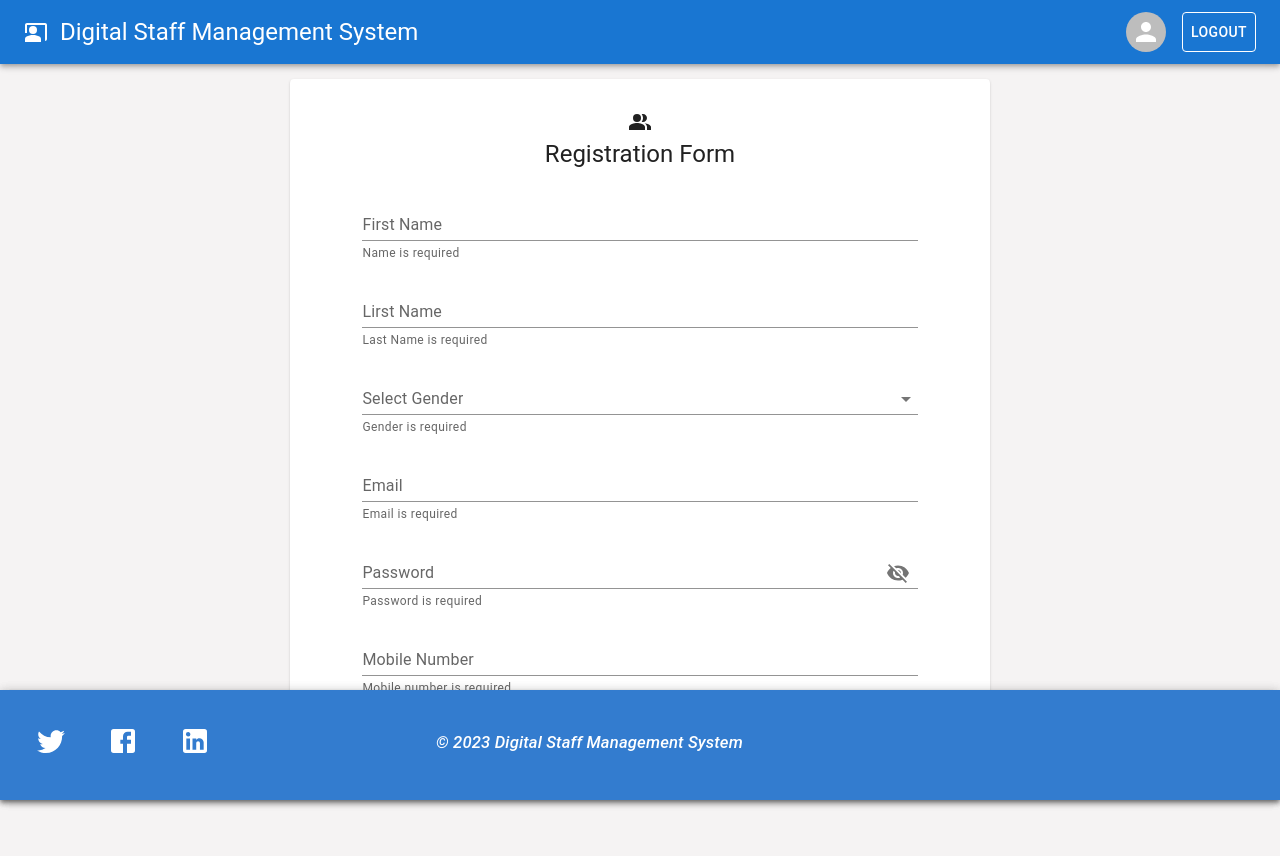
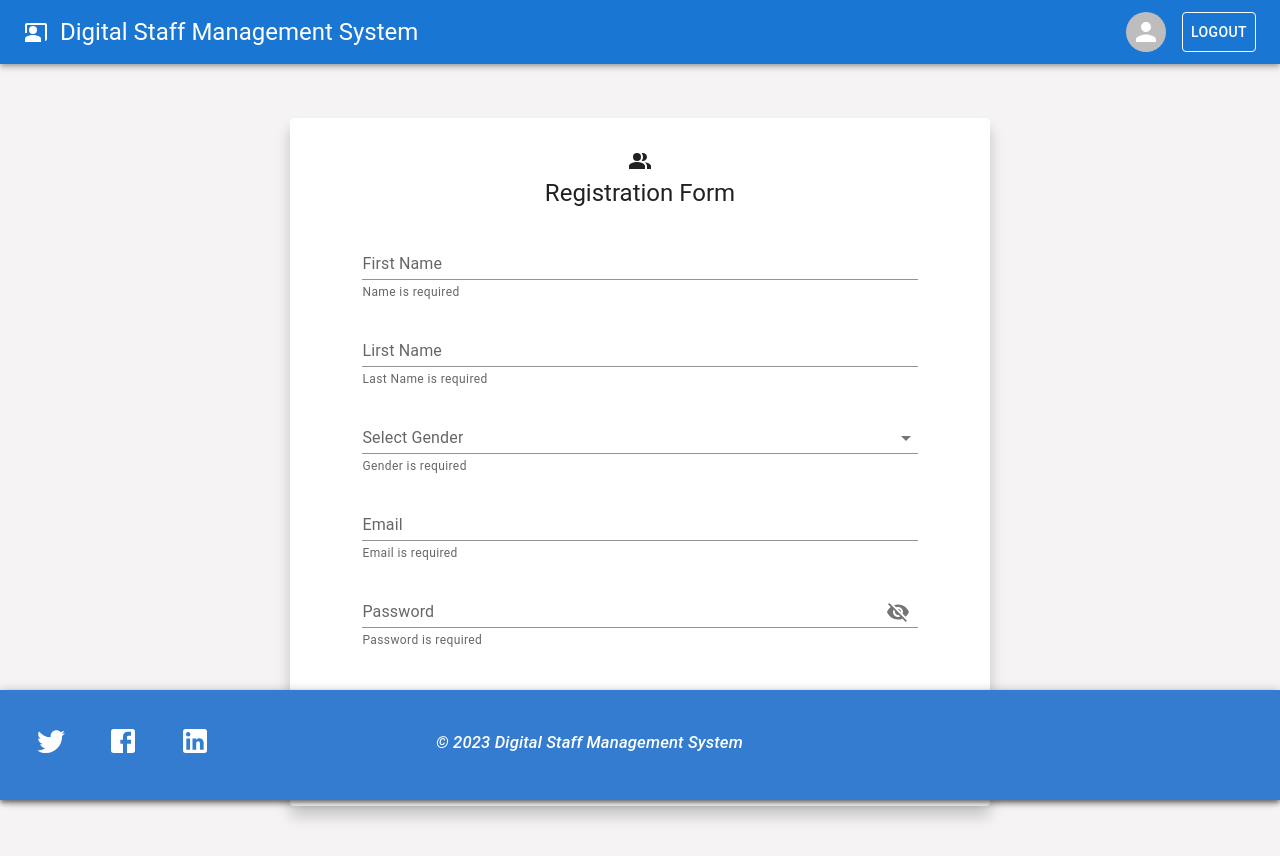
Before and after one commit to sukanyamohanty143/Digital-Staff-Management-System., a React (Create React App) app: page /registration in a window 1280 px wide. Before the commit the page ends 817 px from the top, so only its background shows below. Built offline with nearby package versions, Linux system fonts and the light colour scheme.

Commit message:
added shudow on registration card

```diff
--- a/src/App.css
+++ b/src/App.css
@@ -33,7 +33,7 @@ body {
   width: 700px;
   height:auto;
   margin: auto;
-  margin-top: 15px;
+  margin-top: 54px;
   margin-bottom: 50px;
 }
 
--- a/src/Components/Pages/Footer.js
+++ b/src/Components/Pages/Footer.js
@@ -102,7 +102,7 @@ function Footer() {
             <Grid container spacing={1}>
               <Grid item xs={4}>
                 <Typography variant="h5" style={{ margin: '15px' }}>
-                  <Tooltip title="This icon for style" placement="top" arrow>
+                  <Tooltip className='tooltrip' title="This icon for style" placement="top" arrow>
                     <TwitterIcon style={iconStyle} />
                   </Tooltip>
                   <Tooltip title="This icon for style" arrow>
--- a/src/Components/Pages/Registration.js
+++ b/src/Components/Pages/Registration.js
@@ -1,3 +1,368 @@
+
+// import React, { useState } from 'react';
+// import { useNavigate } from 'react-router-dom';
+// import Box from '@mui/material/Box';
+// import TextField from '@mui/material/TextField';
+// import MenuItem from '@mui/material/MenuItem';
+// import { Typography, Button, Card, CardContent } from '@mui/material';
+// import PeopleAltIcon from '@mui/icons-material/PeopleAlt';
+// import { getAuth, createUserWithEmailAndPassword } from "firebase/auth";
+// import { app } from '../Pages/Context/firebase'
+
+// import IconButton from '@mui/material/IconButton';
+// import InputAdornment from '@mui/material/InputAdornment';
+// import VisibilityIcon from '@mui/icons-material/Visibility';
+// import VisibilityOffIcon from '@mui/icons-material/VisibilityOff';
+
+
+// const auth = getAuth(app);
+// const genderData = [
+//   {
+//     value: 'male',
+//     gender: 'Male',
+//   },
+//   {
+//     value: 'female',
+//     gender: 'Female',
+//   },
+// ];
+
+// function Registration() {
+
+//   const navigate = useNavigate();
+//   const goToLogin = () => {
+//     navigate("/login")
+//   }
+
+
+//   const [showPassword, setShowPassword] = useState(false);
+//   const handleTogglePassword = () => {
+//     setShowPassword(!showPassword);
+//   };
+
+
+//   const [submittedData, setSubmittedData] = useState(null);
+//   const [formData, setFormData] = useState({
+//     firstname: '',
+//     lastname: '',
+//     gender: '',
+//     mobilenumber: '',
+//     email: '',
+//     password: ''
+//   });
+//   console.log("formData", formData);
+
+//   const handleChange = (event) => {
+//     const { name, value } = event.target;
+//     setFormData({ ...formData, [name]: value })
+//   };
+
+
+//   const handleSubmit = () => {
+
+//     if (formData.firstname && formData.lastname && formData.gender && formData.mobilenumber  && formData.email && formData.password) {
+//       createUserWithEmailAndPassword(auth, formData.email, formData.password).then(vlu => alert("Sign up Done"))
+
+//       fetch('http://localhost:8000/employees', {
+//         method: 'POST',
+//         headers: {
+//           'Content-Type': 'application/json',
+//         },
+//         body: JSON.stringify(formData),
+//       })
+//         .then(response => response.json())
+//         .then(data => {
+//           console.log('Data added:', data);
+//         })
+//         .catch(error => {
+//           console.error('Error adding data:', error);
+//         });
+//       setSubmittedData(formData);
+
+//       setFormData({
+//         firstname: '',
+//         lastname: '',
+//         gender: '',
+//         email: '',
+//         password: '',
+//         mobilenumber: ''
+//       })
+//       goToLogin()
+
+//     } else {
+//       alert("fill all required")
+//     }
+//   };
+
+//   return (
+//     <>
+
+//       <Card className='registretion-card'>
+//         <CardContent>
+//           <Box style={{ textAlign: 'center', margin: '15px' }}>
+//             <PeopleAltIcon />
+//             <Typography variant='h5'>Registration Form</Typography>
+//           </Box>
+
+//           <Box
+//             component="form"
+//             sx={{
+//               '& .MuiTextField-root': { m: 1, width: '55ch' },
+//             }}
+//             noValidate
+//             autoComplete="off"
+//           >
+
+//             <div className="formcontainer">
+
+//               <TextField
+//                 name="firstname"
+//                 label="First Name"
+//                 variant="standard"
+//                 placeholder="Enter your name"
+//                 value={formData.firstname}
+//                 onChange={handleChange}
+//                 helperText={
+//                   !formData.firstname
+//                     ? "Name is required"
+//                     : !/^[a-zA-Z\s]*$/.test(formData.firstname)
+//                       ? <span style={{ color: 'red' }}>Name should not contain numbers</span>
+//                       : "Enter your name"
+//                 }
+//               />
+
+//               <TextField
+//                 name="lastname"
+//                 label="Lirst Name"
+//                 variant="standard"
+//                 placeholder="Enter your lastname"
+//                 value={formData.lastname}
+//                 onChange={handleChange}
+//                 helperText={
+//                   !formData.lastname
+//                     ? "Last Name is required"
+//                     : !/^[a-zA-Z\s]*$/.test(formData.lastname)
+//                       ? <span style={{ color: 'red' }}>Last Name should not contain numbers</span>
+//                       : "Enter your lastname"
+//                 }
+//               />
+
+//               <br />
+//               <TextField
+//                 name="gender"
+//                 select
+//                 label="Select Gender"
+//                 variant="standard"
+//                 value={formData.gender}
+//                 onChange={handleChange}
+//                 helperText={!formData.gender ? "Gender is required" : "Enter your gender"}
+//               >
+//                 {genderData.map((selectgender) => (
+//                   <MenuItem key={selectgender.value} value={selectgender.value}>
+//                     {selectgender.gender}
+//                   </MenuItem>
+//                 ))}
+//               </TextField>
+
+//               <TextField
+//                 name="email"
+//                 label="Email"
+//                 variant="standard"
+//                 placeholder="Enter your email"
+//                 value={formData.email}
+//                 onChange={handleChange}
+//                 helperText={
+//                   !formData.email
+//                     ? 'Email is required'
+//                     : !/^[^\s@]+@[^\s@]+\.[^\s@]+$/.test(formData.email)
+//                       ? <span style={{ color: "red" }}>Enter a valid email</span>
+//                       : formData.email !== formData.email.toLowerCase()
+//                         ? <span style={{ color: "red" }}>Email should be in lowercase</span>
+//                         : ''
+//                 }
+//               />
+//               <br />
+
+//               <TextField
+//                 name="password"
+//                 label="Password"
+//                 variant="standard"
+//                 type={showPassword ? 'text' : 'password'}
+//                 placeholder="Enter your password"
+//                 value={formData.password}
+//                 onChange={handleChange}
+//                 helperText={
+//                   !formData.password
+//                     ? 'Password is required'
+//                     : formData.password.length < 8
+//                       ? <span style={{ color: "red" }}>Password should be at least 8 characters long</span>
+//                       : !/\d/.test(formData.password)
+//                         ? <span style={{ color: "red" }}>Password should contain at least one digit</span>
+//                         : !/[A-Z]/.test(formData.password)
+//                           ? <span style={{ color: "red" }}>Password should contain at least one uppercase letter</span>
+//                           : !/[a-z]/.test(formData.password)
+//                             ? <span style={{ color: "red" }}>Password should contain at least one lowercase letter</span>
+//                             : !/[!@#$%^&*(),.?":{}|<>]/.test(formData.password)
+//                               ? <span style={{ color: "red" }}>Password should contain at least one special character</span>
+//                               : "Password is strong"
+//                 }
+//                 InputProps={{
+//                   endAdornment: (
+//                     <InputAdornment >
+//                       <IconButton onClick={handleTogglePassword} >
+//                         {showPassword ? <VisibilityIcon /> : <VisibilityOffIcon />}
+//                       </IconButton>
+//                     </InputAdornment>
+//                   ),
+//                 }}
+//               />
+
+//               <br />
+
+//               <TextField
+//                 name="mobilenumber"
+//                 label="Mobile Number"
+//                 variant="standard"
+//                 placeholder="Enter your mobile number"
+//                 value={formData.mobilenumber}
+//                 onChange={(e) => {
+//                   if (e.target.value.length <= 10) {
+//                     handleChange(e);
+//                   }
+//                 }}
+//                 helperText={
+//                   !formData.mobilenumber
+//                     ? <span>Mobile number is required</span>
+//                     : (/\D/.test(formData.mobilenumber))
+//                       ? <span style={{ color: 'red' }}>Mobile number should contain only numbers </span>
+//                       : (formData.mobilenumber.length < 10)
+//                         ? <span style={{ color: 'red' }}>Mobile number should be at least 10 digits</span>
+//                         : "Enter your mobile number"
+//                 }
+//               />
+//               <br />
+
+//               <Button submittedData={submittedData} className="submitbtn" variant="contained" onClick={handleSubmit}>
+//                 Create Account
+//               </Button>
+//             </div>
+//           </Box>
+//         </CardContent>
+//       </Card >
+//     </>
+//   );
+// }
+// export default Registration;
+
+
+
+
+
+
+
+
+
+
+
+
+
+
+
+
+
+
+
+
+
+
+
+
+
+
+
+
+
+
+
+
+
+
+
+
+
+
+
+
+
+
+
+
+
+
+
+
+
+
+
+
+
+
+
+
+
+
+
+
+
+
+
+
+
+
+
+
+
+
+
+
+
+
+
+
+
+
+
+
+
+
+
+
+
+
+
+
+
+
+
+
+
+
+
+
+
+
+
+
+
+
+
+
+
+
+
+
+
+
 
 import React, { useState } from 'react';
 import { useNavigate } from 'react-router-dom';
@@ -97,7 +462,7 @@ function Registration() {
   return (
     <>
 
-      <Card className='registretion-card'>
+      <Card className='registretion-card' style={{ boxShadow: '0 10px 15px rgba(0, 0, 0, 0.2)' }}>
         <CardContent>
           <Box style={{ textAlign: 'center', margin: '15px' }}>
             <PeopleAltIcon />
@@ -243,7 +608,7 @@ function Registration() {
               <br />
 
               <Button submittedData={submittedData} className="submitbtn" variant="contained" onClick={handleSubmit}>
-                Submit Button
+                Create Account
               </Button>
             </div>
           </Box>
```
